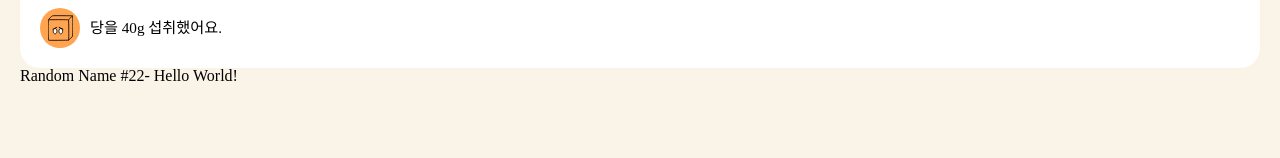
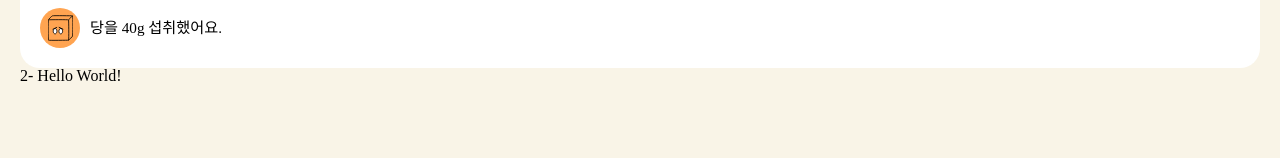
Before and after one commit to coffein-doctor/MST, a Next.js app in the folder mst/: page /home in a window 1280 px wide. Shown: the part 176-334 px from the top of the page. Built offline with nearby package versions, Linux system fonts and the light colour scheme; a web font is replaced by a local one.

Commit message:
feat : carousel 타입 변경

```diff
--- a/mst/src/app/(mainpage)/home/_components/HomeCarousel.tsx
+++ b/mst/src/app/(mainpage)/home/_components/HomeCarousel.tsx
@@ -1,16 +1,7 @@
 import React, { useState } from "react";
 import Carousel from "react-material-ui-carousel";
 
-interface Item {
-  item: string;
-  description: string;
-}
-
-interface HomeCarouselProps {
-  items: Item[];
-}
-
-const HomeCarousel: React.FC<HomeCarouselProps> = ({ items }) => {
+const HomeCarousel = ({ items }: any) => {
   const [index, setIndex] = useState(0);
 
   const handleChange = (cur: number, prev: number) => {
@@ -24,14 +15,13 @@
       interval={4000}
       animation="slide"
       indicators={false}
-      // stopAutoPlayOnHover
+      stopAutoPlayOnHover
       swipe
       NextIcon="next"
       PrevIcon="prev"
     >
       {items.map((item, i) => (
         <div key={i} style={{ width: "100%", height: "100%" }}>
-          {item.name}
           {item.description}
         </div>
       ))}
```
